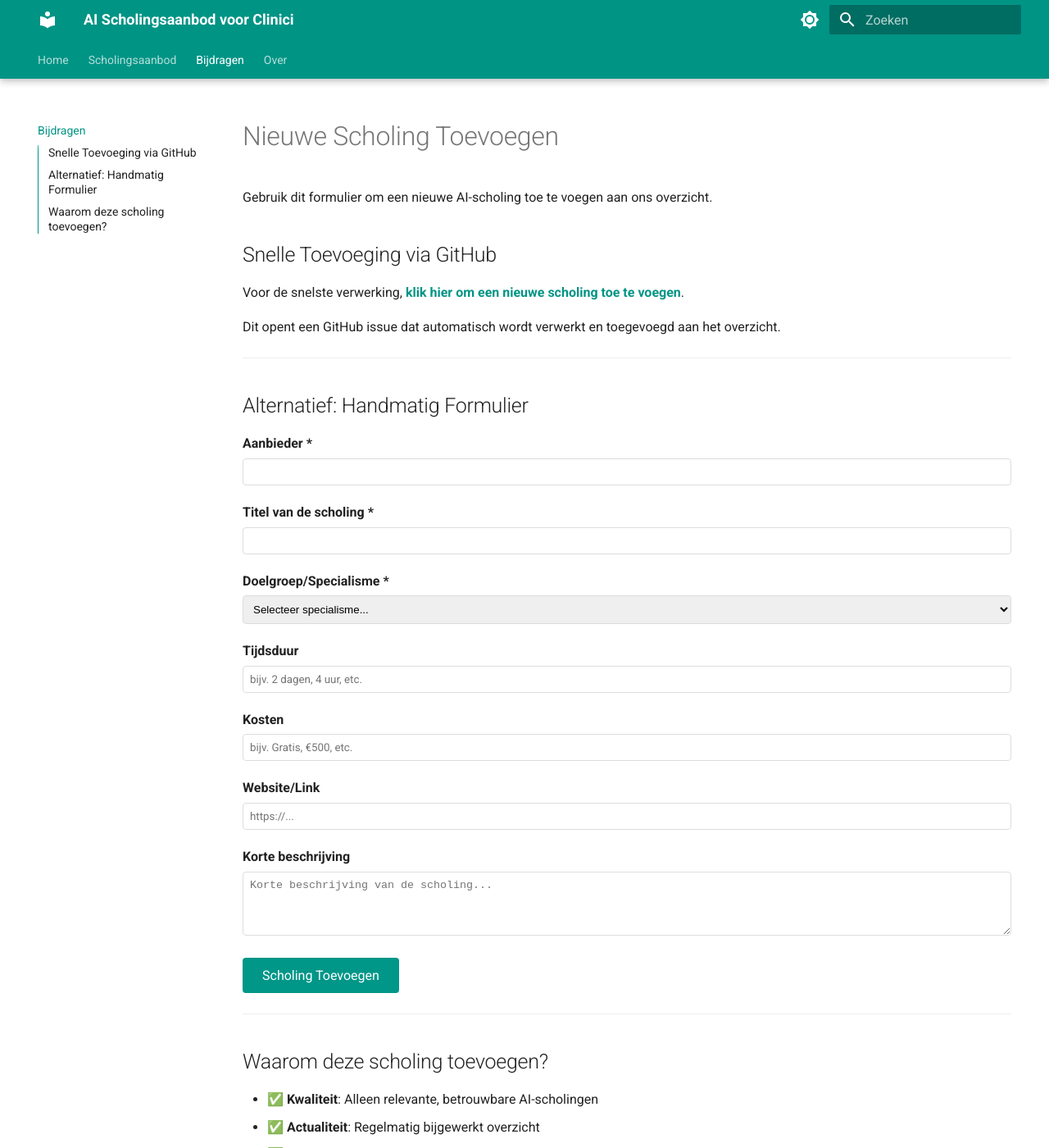
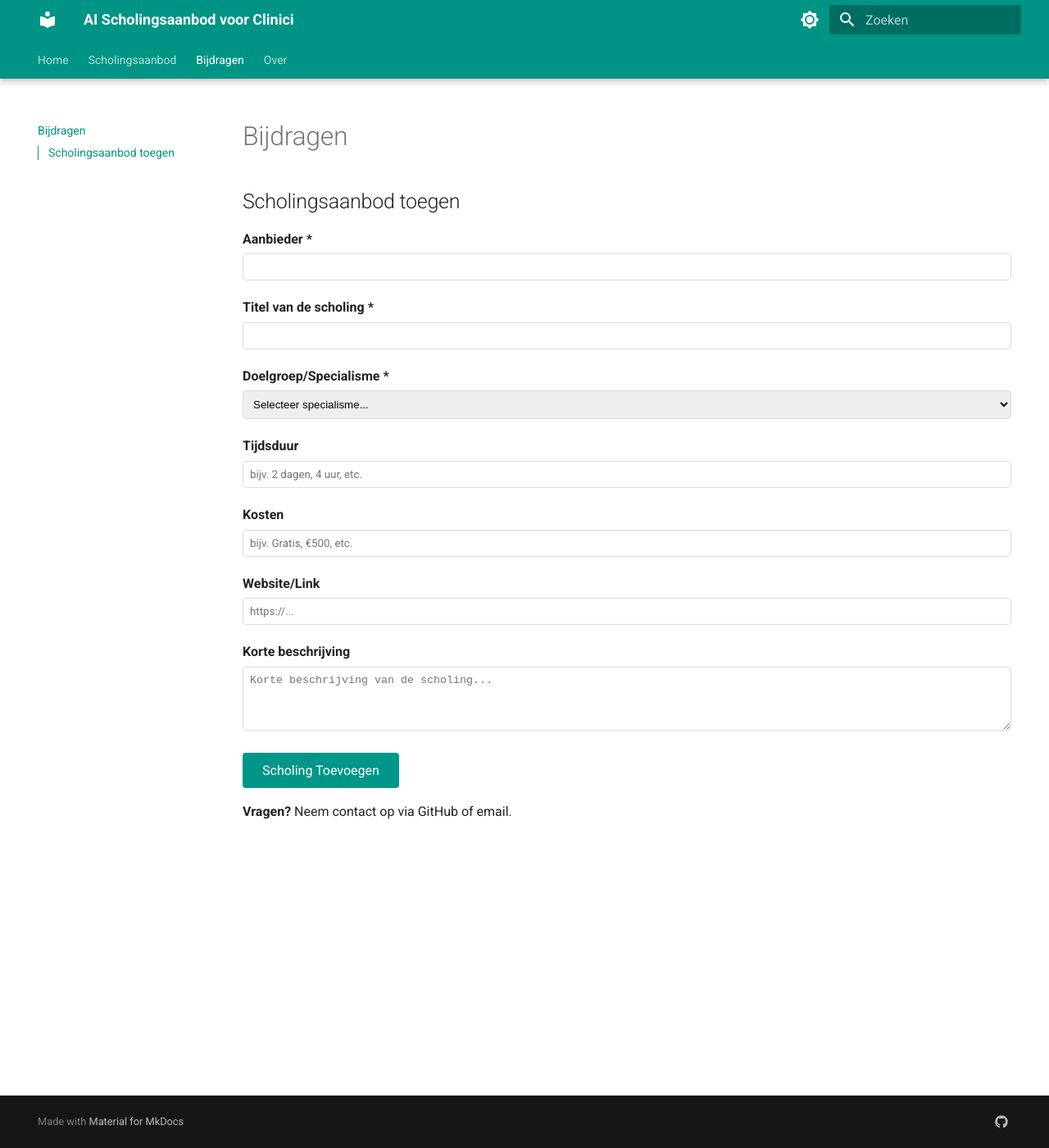
Before and after one commit to Ajsvdk/Ai-Geletterdheid-FMS, an MkDocs documentation site: the page built from docs/bijdragen.md, in a window 1280 px wide and 1400 px high. Shown: the whole window at 82% size. Built offline with MkDocs 1.6.1 and Material for MkDocs 9.7.7, drawn with Linux system fonts in a browser that asks for light colours; some of the changed text lies outside the part shown.

Commit message:
bijdragen.md fix

```diff
--- a/docs/bijdragen.md
+++ b/docs/bijdragen.md
@@ -1,16 +1,5 @@
-# Nieuwe Scholing Toevoegen
 
-Gebruik dit formulier om een nieuwe AI-scholing toe te voegen aan ons overzicht.
-
-## Snelle Toevoeging via GitHub
-
-Voor de snelste verwerking, [**klik hier om een nieuwe scholing toe te voegen**](https://github.com/Ajsvdk/Ai-Geletterdheid-FMS/issues/new?assignees=&labels=nieuwe-scholing&projects=&template=nieuwe-scholing.md&title=%5BNieuwe+Scholing%5D+).
-
-Dit opent een GitHub issue dat automatisch wordt verwerkt en toegevoegd aan het overzicht.
-
----
-
-## Alternatief: Handmatig Formulier
+## Scholingsaanbod toegen
 
 <form action="https://formspree.io/f/YOUR_FORM_ID" method="POST">
   <div style="margin-bottom: 20px;">
@@ -69,14 +58,4 @@ Dit opent een GitHub issue dat automatisch wordt verwerkt en toegevoegd aan het
     Scholing Toevoegen
   </button>
 </form>
-
----
-
-## Waarom deze scholing toevoegen?
-
-- ✅ **Kwaliteit**: Alleen relevante, betrouwbare AI-scholingen
-- ✅ **Actualiteit**: Regelmatig bijgewerkt overzicht
-- ✅ **Toegankelijkheid**: Voor alle zorgprofessionals
-- ✅ **Gratis**: Deze service is volledig gratis
-
 **Vragen?** Neem contact op via GitHub of email.
```
Also changed, not shown: docs/SCHOLINGSAANBOD.md (+1 -1 lines).
